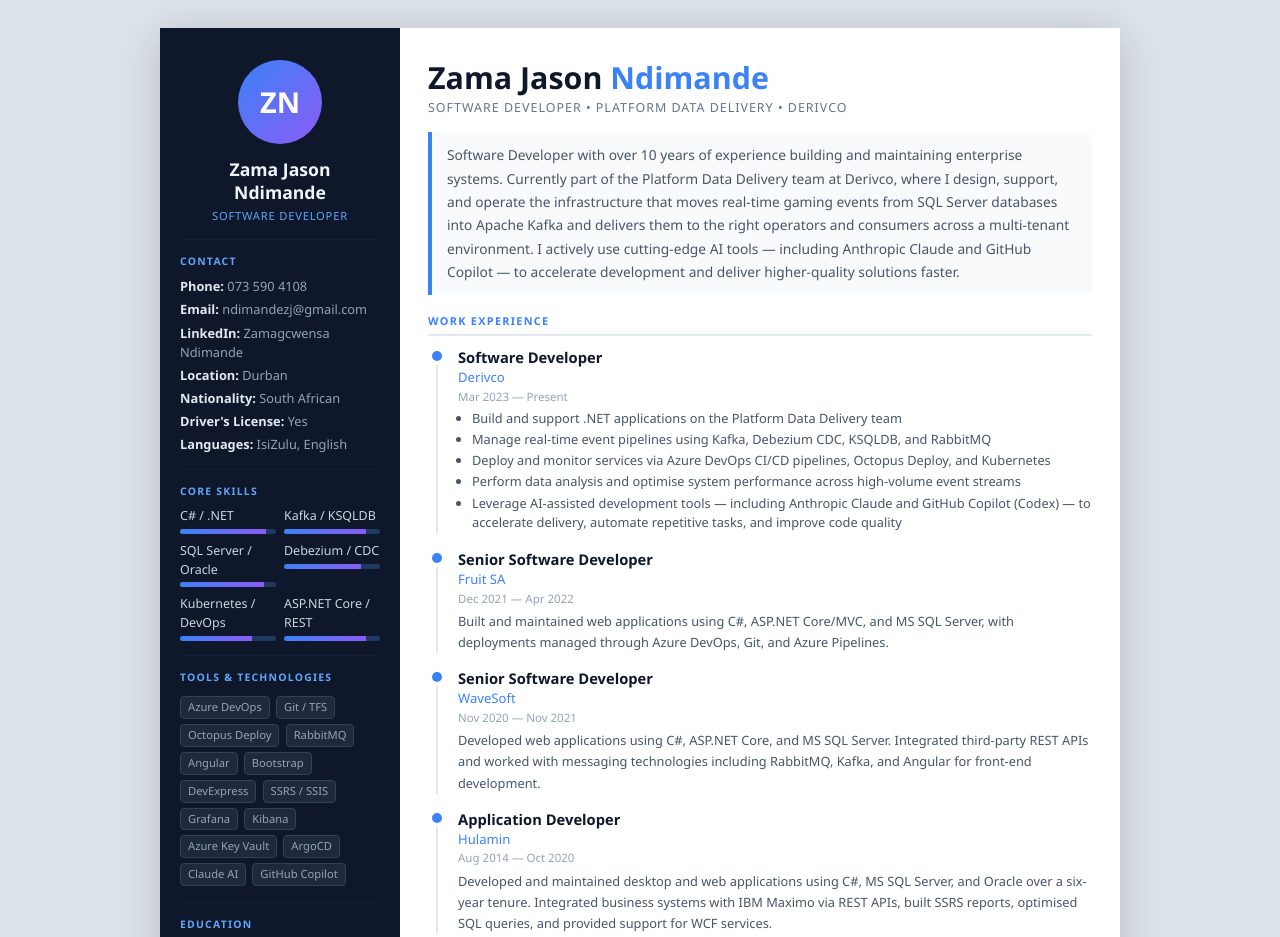
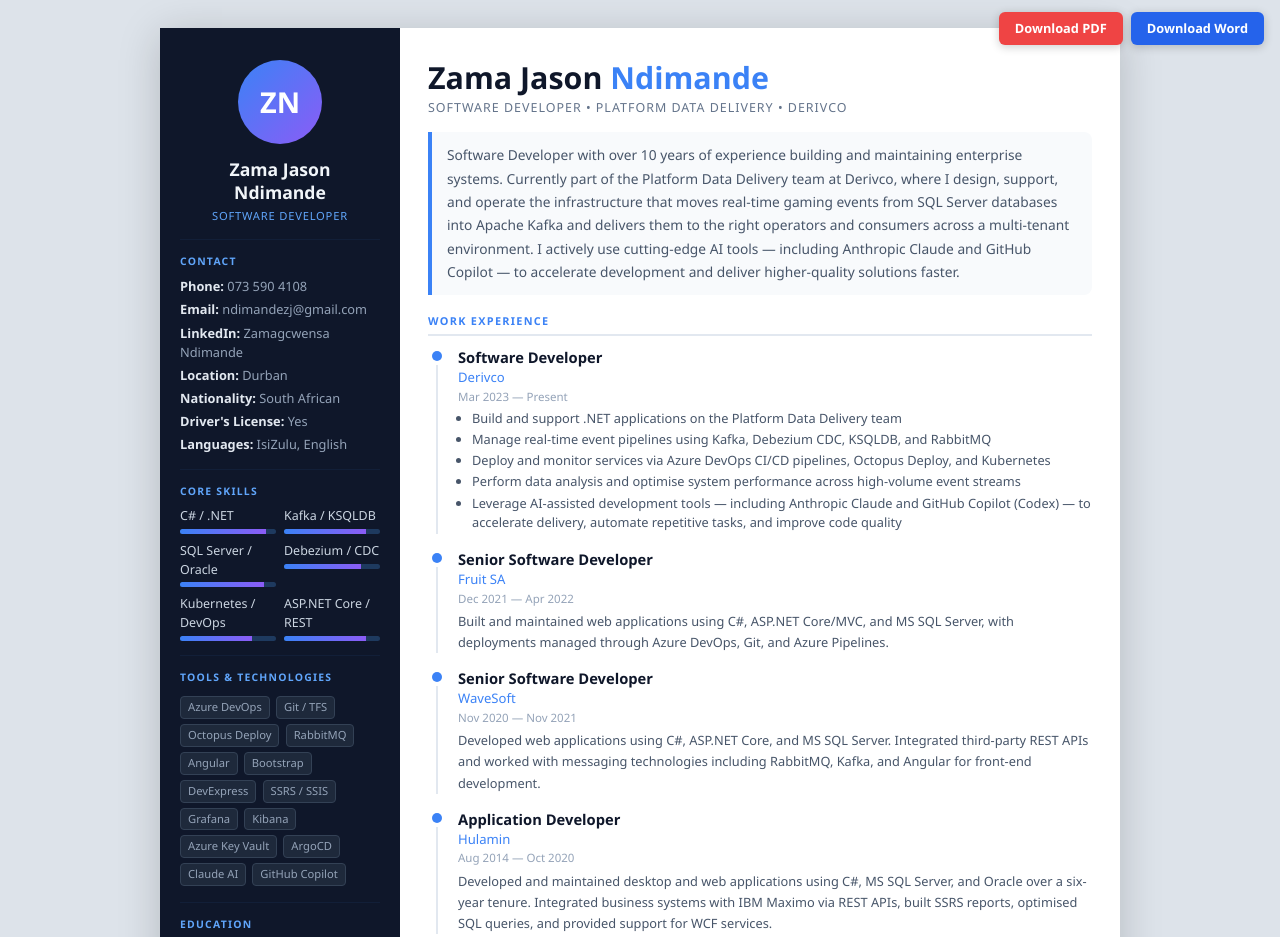
Before and after one commit to Zamahele/Resume, a plain HTML site: page index.html in a window 1280 px wide. Shown: the top 937 px of the page. Drawn offline with nearby package versions, Linux system fonts and the light colour scheme.

Commit message:
Add PDF and Word download buttons to resume

```diff
--- a/index.html
+++ b/index.html
@@ -172,16 +172,46 @@
       color: #1e40af; font-style: italic; line-height: 1.7;
     }
 
+    /* ── Download bar ── */
+    .download-bar {
+      position: fixed;
+      top: 12px;
+      right: 16px;
+      z-index: 9999;
+      display: flex;
+      gap: 8px;
+    }
+
+    .btn-dl {
+      display: inline-flex;
+      align-items: center;
+      gap: 6px;
+      padding: 7px 16px;
+      border: none;
+      border-radius: 6px;
+      font-size: 0.8rem;
+      font-weight: 600;
+      cursor: pointer;
+      box-shadow: 0 2px 10px rgba(0,0,0,0.2);
+      transition: opacity 0.15s;
+    }
+    .btn-dl:hover { opacity: 0.88; }
+
+    .btn-pdf  { background: #ef4444; color: #fff; }
+    .btn-word { background: #2563eb; color: #fff; }
+
     /* ── Print ── */
     @media print {
       body { background: #fff; }
       @page { margin: 0; size: A4 portrait; }
       .resume-wrap { margin: 0; box-shadow: none; max-width: 100%; }
+      .download-bar { display: none; }
       .tl-item, .dd-card, .pill-row, .summary-box,
       .section-title, .quote-box { break-inside: avoid; page-break-inside: avoid; }
       .section-title { break-after: avoid; page-break-after: avoid; }
     }
   </style>
+  <script src="https://cdnjs.cloudflare.com/ajax/libs/html2pdf.js/0.10.1/html2pdf.bundle.min.js"></script>
 </head>
 <body>
 
@@ -433,5 +463,43 @@
   </div>
 </div>
 
+
+<!-- Download buttons -->
+<div class="download-bar">
+  <button class="btn-dl btn-pdf" onclick="downloadPDF()">Download PDF</button>
+  <button class="btn-dl btn-word" onclick="downloadWord()">Download Word</button>
+</div>
+
+<script>
+  function downloadPDF() {
+    var btn = document.querySelector('.download-bar');
+    btn.style.display = 'none';
+    html2pdf()
+      .set({
+        margin: 0,
+        filename: 'Zama_Ndimande_CV.pdf',
+        html2canvas: { scale: 2, useCORS: true, logging: false },
+        jsPDF: { unit: 'mm', format: 'a4', orientation: 'portrait' }
+      })
+      .from(document.querySelector('.resume-wrap'))
+      .save()
+      .then(function() { btn.style.display = 'flex'; });
+  }
+
+  function downloadWord() {
+    var html = '<!DOCTYPE html><html>' + document.head.outerHTML +
+               '<body>' + document.querySelector('.resume-wrap').outerHTML + '</body></html>';
+    var blob = new Blob([html], { type: 'application/msword' });
+    var url  = URL.createObjectURL(blob);
+    var a    = document.createElement('a');
+    a.href     = url;
+    a.download = 'Zama_Ndimande_CV.doc';
+    document.body.appendChild(a);
+    a.click();
+    document.body.removeChild(a);
+    URL.revokeObjectURL(url);
+  }
+</script>
+
 </body>
 </html>
```
